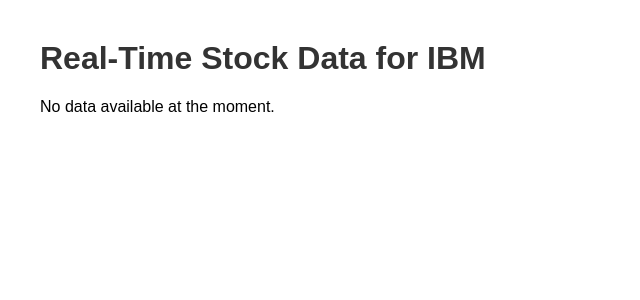
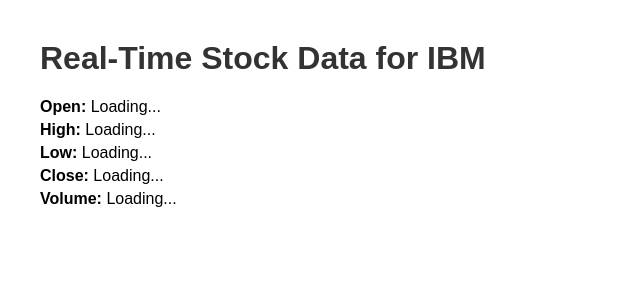
Before and after one commit to zikrya/Stock-Heroes, a Flask app: page / in a window 1280 px wide. Shown: the top 300 px of the page, without its empty margins (0-640 px from the left). Run offline with Flask 3, Linux system fonts and the light colour scheme.

Commit message:
[FEAT] Real Time Rendering

```diff
--- a/src/app.py
+++ b/src/app.py
@@ -1,7 +1,7 @@
-from flask import Flask, render_template
+from flask import Flask, render_template, jsonify
 import threading
 import time
-from api.alpha_vantage import fetch_stock_data, fetch_continuous_updates
+from api.alpha_vantage import fetch_stock_data
 
 app = Flask(__name__)
 
@@ -10,26 +10,31 @@ latest_data = {}
 
 def update_data(symbol, interval, api_key, update_interval):
     global latest_data
-    # This loop will continuously update the latest data
     while True:
         data = fetch_stock_data(symbol, interval, api_key)
         if isinstance(data, dict):
             latest_data[symbol] = data  # Store the latest data for the symbol
+        else:
+            print(data)  # Log error message
         time.sleep(update_interval)
 
 @app.route('/')
 def home():
+    return render_template('index.html')
+
+@app.route('/api/data')
+def api_data():
     symbol = 'IBM'
     data = latest_data.get(symbol, None)
     if data:
         # Extracting the latest timestamp's data
         latest_point = next(iter(data['Time Series (5min)'].values()))
-        return render_template('index.html', stock_data=latest_point)
+        return jsonify(latest_point)
     else:
-        return render_template('index.html', stock_data=None)
+        return jsonify({'error': 'No data available'})
 
 if __name__ == '__main__':
-    api_key = 'GZY5P76URW9V54GH'
+    api_key = 'YOUR_API_KEY'  # Replace with your actual API key
     symbol = 'IBM'
     interval = '5min'
     update_interval = 300  # Update every 5 minutes
--- a/src/templates/index.html
+++ b/src/templates/index.html
@@ -10,19 +10,37 @@
         ul { list-style-type: none; padding: 0; }
         li { margin: 5px 0; }
     </style>
+    <script>
+        function fetchData() {
+            fetch('/api/data')
+            .then(response => response.json())
+            .then(data => {
+                if (!data.error) {
+                    document.getElementById('open').textContent = data['1. open'];
+                    document.getElementById('high').textContent = data['2. high'];
+                    document.getElementById('low').textContent = data['3. low'];
+                    document.getElementById('close').textContent = data['4. close'];
+                    document.getElementById('volume').textContent = data['5. volume'];
+                } else {
+                    console.log(data.error);
+                }
+            })
+            .catch(error => console.error('Error fetching data:', error));
+        }
+
+        // Set interval to fetch data every 5 minutes (300000 milliseconds)
+        setInterval(fetchData, 300000);
+        window.onload = fetchData; // Also fetch data when the page loads
+    </script>
 </head>
 <body>
     <h1>Real-Time Stock Data for IBM</h1>
-    {% if stock_data %}
-        <ul>
-            <li><strong>Open:</strong> {{ stock_data['1. open'] }}</li>
-            <li><strong>High:</strong> {{ stock_data['2. high'] }}</li>
-            <li><strong>Low:</strong> {{ stock_data['3. low'] }}</li>
-            <li><strong>Close:</strong> {{ stock_data['4. close'] }}</li>
-            <li><strong>Volume:</strong> {{ stock_data['5. volume'] }}</li>
-        </ul>
-    {% else %}
-        <p>No data available at the moment.</p>
-    {% endif %}
+    <ul>
+        <li><strong>Open:</strong> <span id="open">Loading...</span></li>
+        <li><strong>High:</strong> <span id="high">Loading...</span></li>
+        <li><strong>Low:</strong> <span id="low">Loading...</span></li>
+        <li><strong>Close:</strong> <span id="close">Loading...</span></li>
+        <li><strong>Volume:</strong> <span id="volume">Loading...</span></li>
+    </ul>
 </body>
 </html>
```
